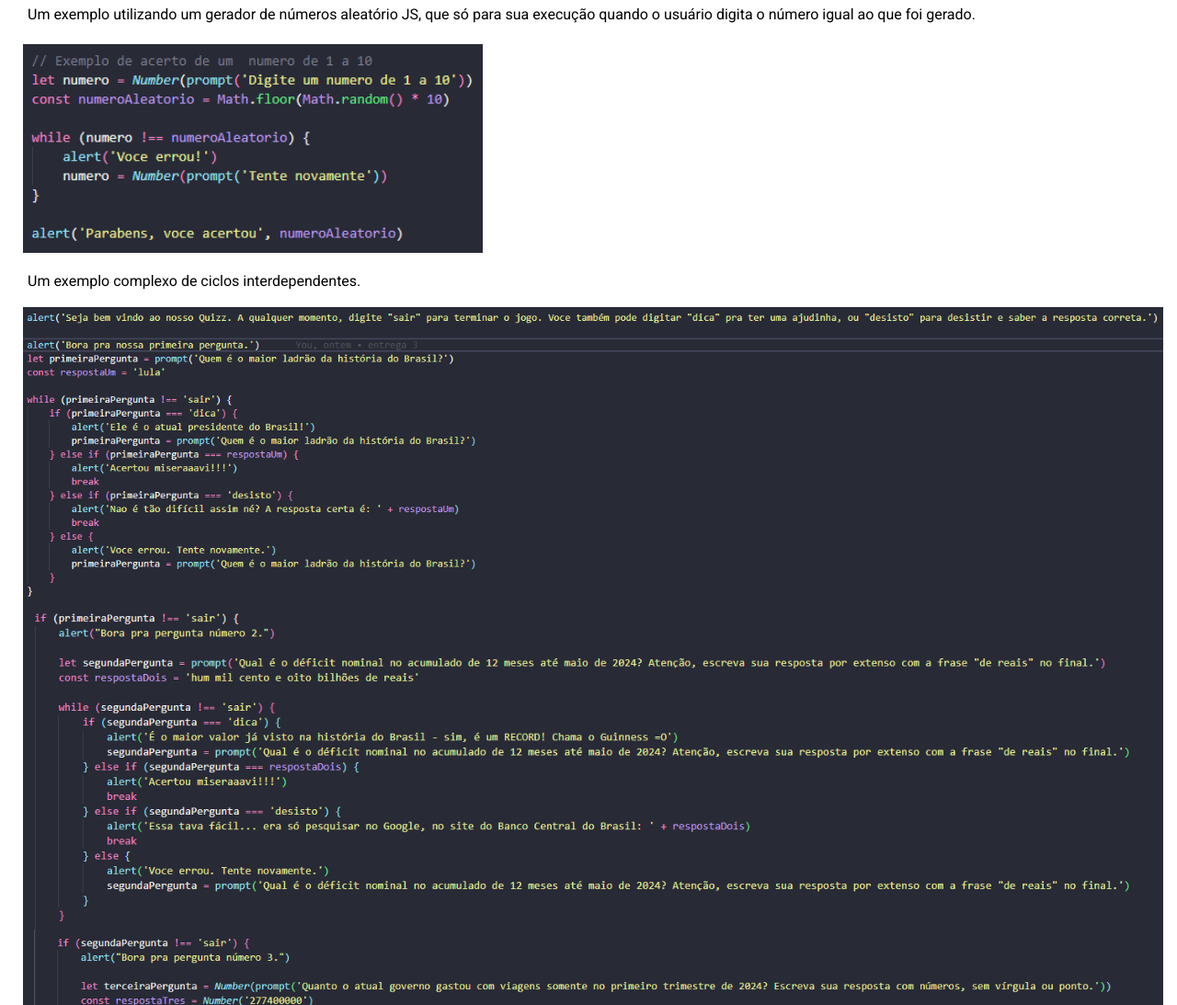
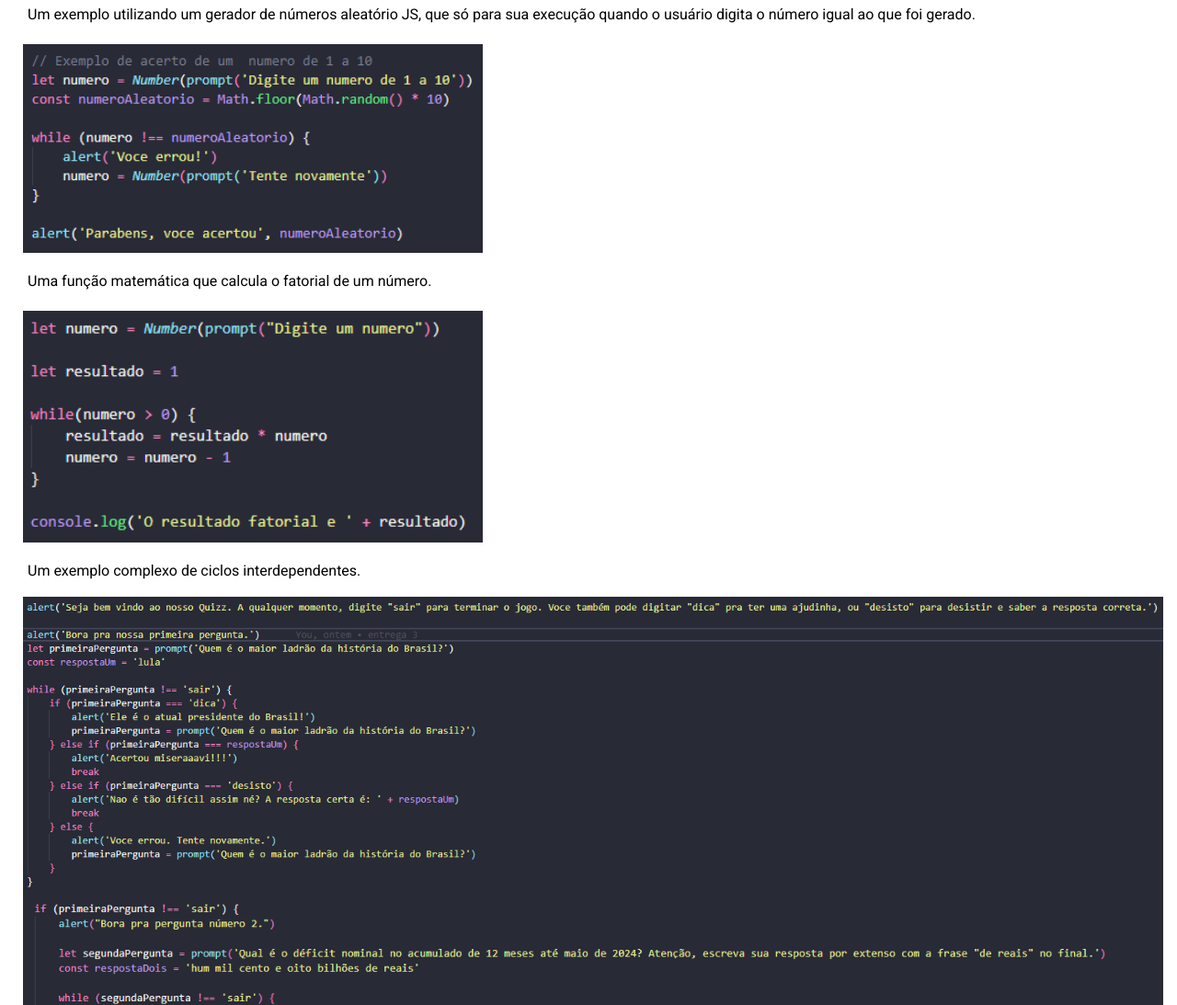
Before and after one commit to vilela00/html_css_js, a plain HTML site: page ciclos_interacoes.html in a window 1280 px wide. Shown: the part 2344-3437 px from the top of the page at 92% size. Drawn offline with Linux system fonts and the light colour scheme.

Commit message:
novo ciclo js

```diff
--- a/ciclos_interacoes.html
+++ b/ciclos_interacoes.html
@@ -26,6 +26,8 @@
     <img class="img2" src="./img/do while.png" alt="" width="100%">
     <p>Um exemplo utilizando um gerador de números aleatório JS, que só para sua execução quando o usuário digita o número igual ao que foi gerado.</p>
     <img class="img2" src="./img/numero aleatorio.png" alt="" width="100%">
+    <p>Uma função matemática que calcula o fatorial de um número.</p>
+    <img class="img2" src="./img/fatorial.png" alt="" width="100%">
     <p>Um exemplo complexo de ciclos interdependentes.</p>
     <div class="quatro_img">
         <img src="./img/ciclos1.png" alt="" width="100%">
--- a/style.css
+++ b/style.css
@@ -426,6 +426,7 @@ img {
 .conteudo_iframe {
     width: 100%;
     padding-right: 0;
+    padding-left: 0;
     height: 100%;
 }
 
```
Also changed, not shown: img/fatorial.png (added).
